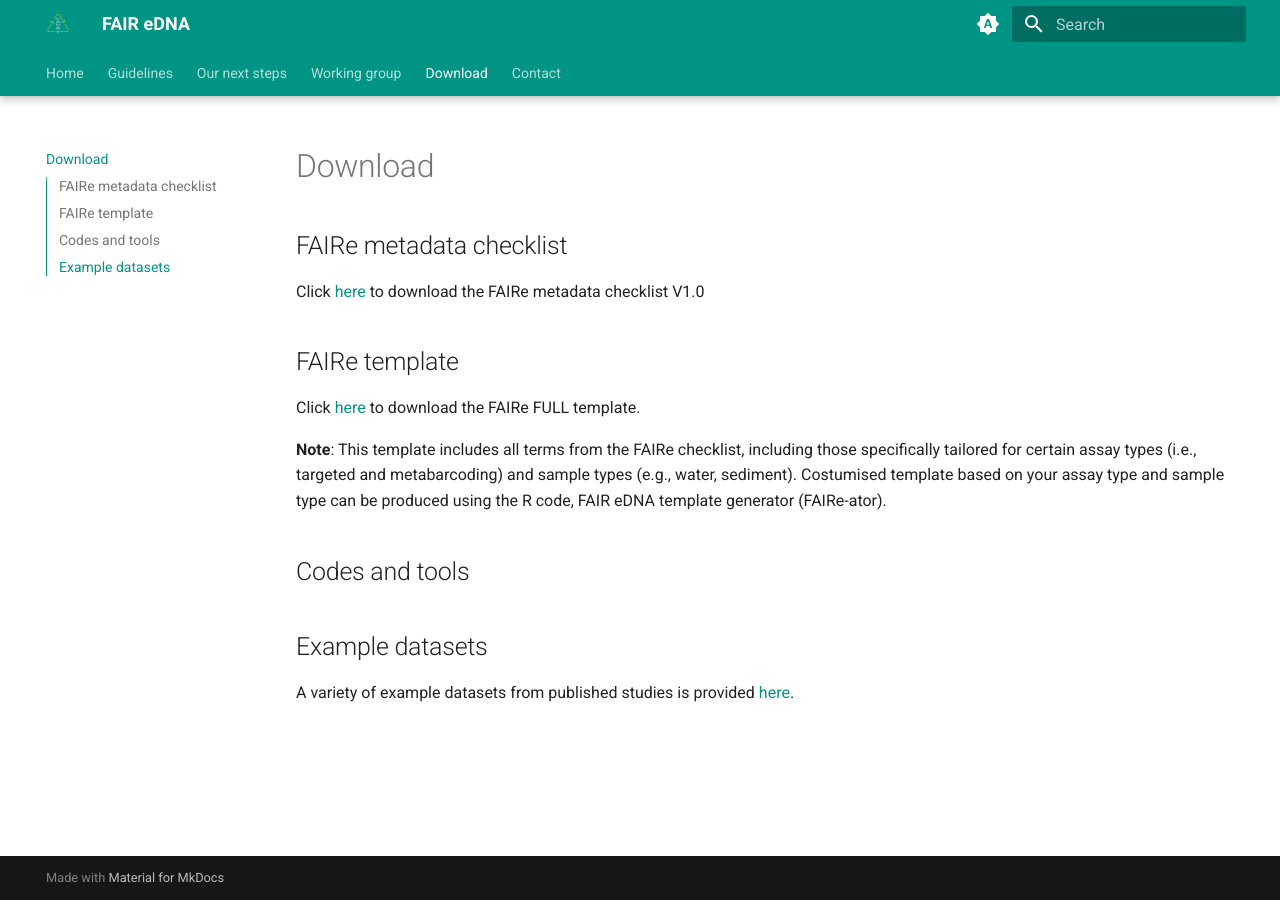
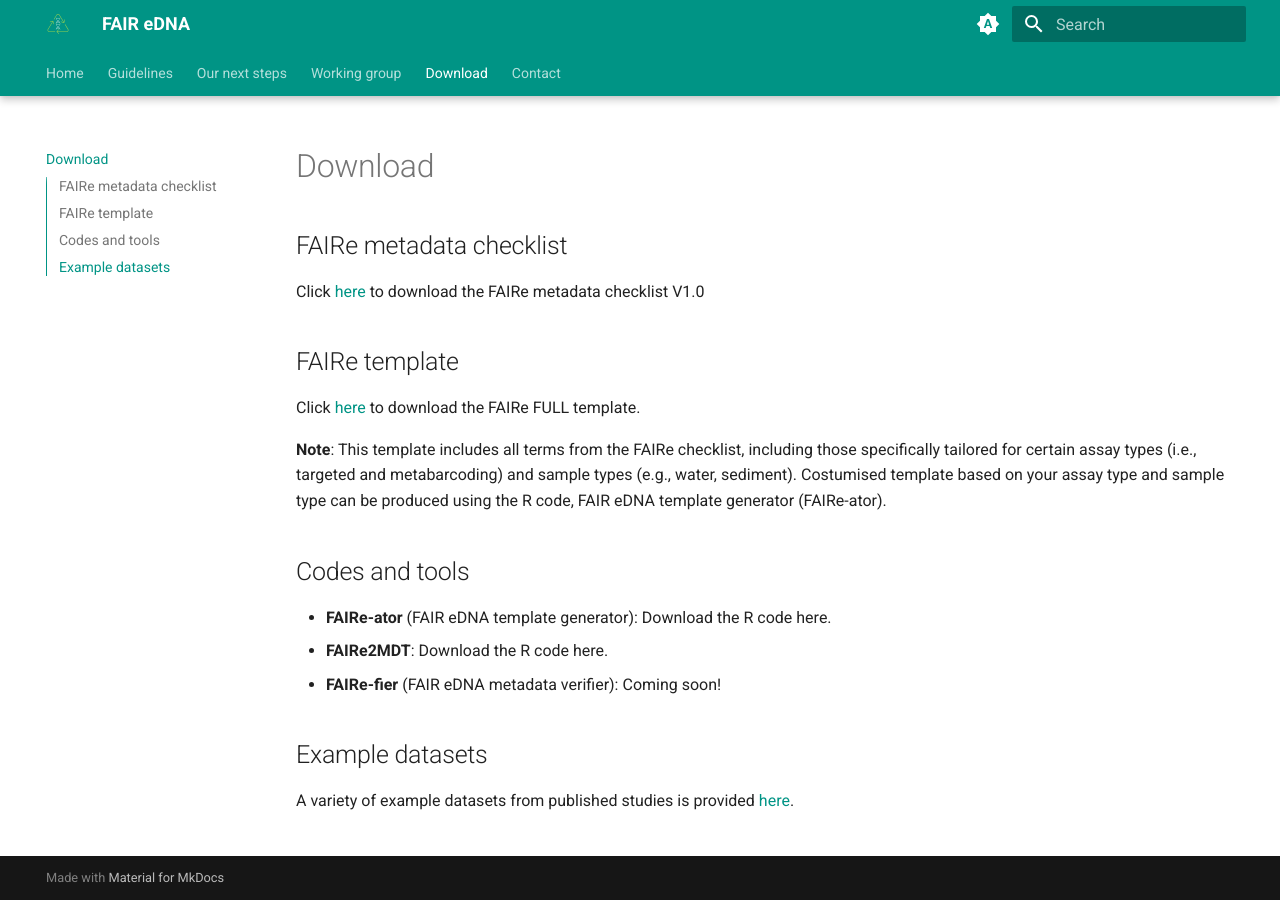
Before and after one commit to FAIR-eDNA/FAIR-eDNA.github.io, an MkDocs documentation site: the page built from docs/download.md, in a window 1280 px wide. Built offline with MkDocs 1.6.1 and Material for MkDocs 9.7.7, drawn with Linux system fonts in a browser that asks for light colours.

Commit message:
Update download.md

```diff
--- a/docs/download.md
+++ b/docs/download.md
@@ -8,5 +8,9 @@
 
 ## Codes and tools
 
+- **FAIRe-ator** (FAIR eDNA template generator): Download the R code here.
+- **FAIRe2MDT**: Download the R code here.
+- **FAIRe-fier** (FAIR eDNA metadata verifier): Coming soon!
+
 ## Example datasets
 A variety of example datasets from published studies is provided [here](docs/examples).
```
